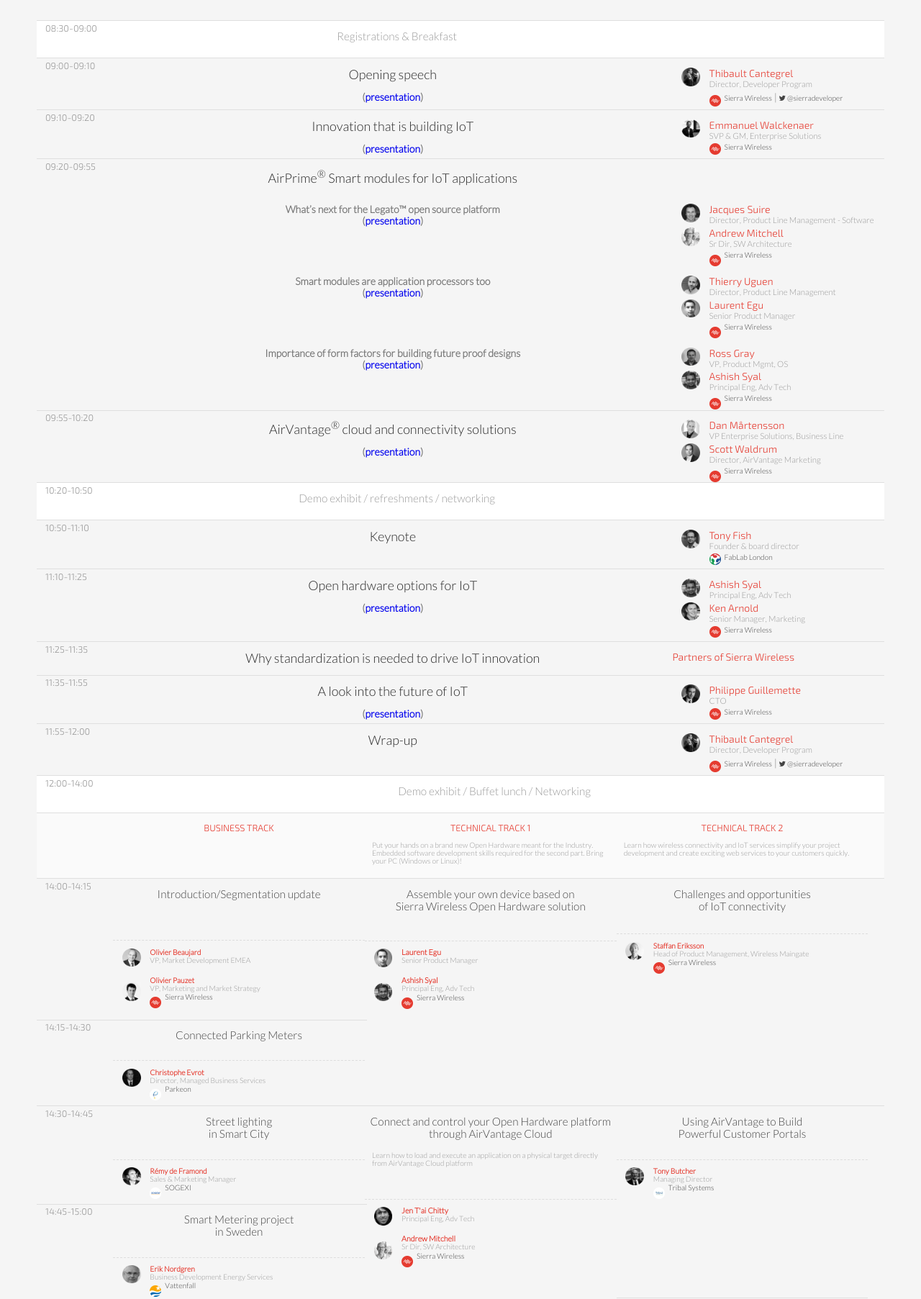
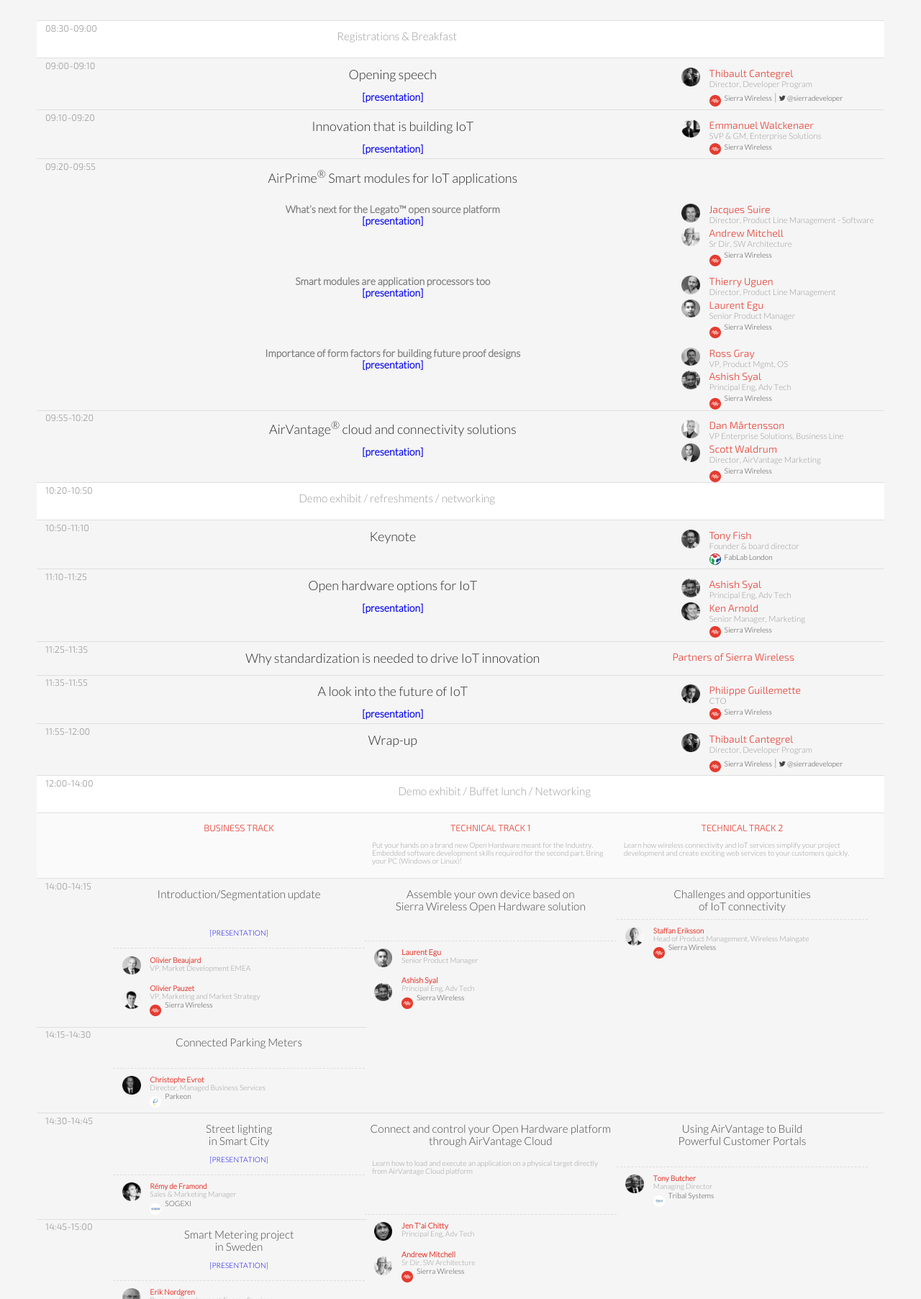
Before and after one commit to SierraWirelessInnovationSummit/SierraWirelessInnovationSummit.github.io, a plain HTML site: page index.html in a window 1280 px wide. Shown: the part 1700-3505 px from the top of the page at 72% size. Drawn offline with Linux system fonts and the light colour scheme; some packages are replaced by stand-ins of ours; files whose address does not match are found by name.

Commit message:
updated all biz track presos

```diff
--- a/index.html
+++ b/index.html
@@ -180,7 +180,7 @@
                 </div>
                 <div class="agenda_element_title">
                     <h3>Opening speech</h3>
-                    <h4>(<a href="http://fr.slideshare.net/thibs0/0-is-welcome" target="_blank">presentation</a>)</h4>
+                    <h4><a href="http://fr.slideshare.net/thibs0/0-is-welcome" target="_blank">[presentation]</a></h4>
                 </div>
                 <div class="agenda_element_speaker">
                     <img src="resources/img/sw_icon_speaker_thibault-cantegrel.jpg" />
@@ -196,7 +196,7 @@
                 </div>
                 <div class="agenda_element_title">
                     <h3>Innovation that is building IoT</h3>
-                    <h4>(<a href="http://fr.slideshare.net/thibs0/1-is-iotintro" target="_blank">presentation</a>)</h4>
+                    <h4><a href="http://fr.slideshare.net/thibs0/1-is-iotintro" target="_blank">[presentation]</a></h4>
                 </div>
                 <div class="agenda_element_speaker">
                     <img src="resources/img/sw_icon_speaker_emmanuel-walckenaer.jpg" />
@@ -224,7 +224,7 @@
                 </div>
                 <div class="agenda_element_title">
                     <h4>What’s next for the Legato™ open source platform</h4>
-                    <h4>(<a href="http://fr.slideshare.net/thibs0/2-is-legatopreso" target="_blank">presentation</a>)</h4>
+                    <h4><a href="http://fr.slideshare.net/thibs0/2-is-legatopreso" target="_blank">[presentation]</a></h4>
                 </div>
                 <div class="agenda_element_speaker">
                     <img src="resources/img/sw_icon_speaker_jacques-suire.jpg" style="margin-bottom: 5px;" />
@@ -244,7 +244,7 @@
                 </div>
                 <div class="agenda_element_title">
                     <h4>Smart modules are application processors too</h4>
-                    <h4>(<a href="http://fr.slideshare.net/thibs0/3-is-wppreso" target="_blank">presentation</a>)</h4>
+                    <h4><a href="http://fr.slideshare.net/thibs0/3-is-wppreso" target="_blank">[presentation]</a></h4>
                 </div>
                 <div class="agenda_element_speaker">
                     <img src="resources/img/sw_icon_speaker_thierry-uguen.jpg" style="margin-bottom: 5px;" />
@@ -264,7 +264,7 @@
                 </div>
                 <div class="agenda_element_title">
                     <h4>Importance of form factors for building future proof designs</h4>
-                    <h4>(<a href="http://fr.slideshare.net/thibs0/4-is-cf3preso" target="_blank">presentation</a>)</h4>
+                    <h4><a href="http://fr.slideshare.net/thibs0/4-is-cf3preso" target="_blank">[presentation]</a></h4>
                 </div>
                 <div class="agenda_element_speaker">
                     <img src="resources/img/sw_icon_speaker_ross-gray.jpg" style="margin-bottom: 5px;" />
@@ -284,7 +284,7 @@
                 </div>
                 <div class="agenda_element_title">
                     <h3>AirVantage<sup>&reg;</sup> cloud and connectivity solutions</h3>
-                    <h4>(<a href="http://fr.slideshare.net/thibs0/5-is-airvantage" target="_blank">presentation</a>)</h4>
+                    <h4><a href="http://fr.slideshare.net/thibs0/5-is-airvantage" target="_blank">[presentation]</a></h4>
                 </div>
                 <div class="agenda_element_speaker">
                     <img src="resources/img/sw_icon_speaker_dan-martenson.jpg" style="margin-bottom: 5px;" />
@@ -328,7 +328,7 @@
                 </div>
                 <div class="agenda_element_title">
                     <h3>Open hardware options for IoT</h3>
-                    <h4>(<a href="http://fr.slideshare.net/thibs0/6-is-mangohpreso" target="_blank">presentation</a>)</h4>
+                    <h4><a href="http://fr.slideshare.net/thibs0/6-is-mangohpreso" target="_blank">[presentation]</a></h4>
                 </div>
                 <div class="agenda_element_speaker">
                     <img src="resources/img/sw_icon_speaker_ashish-syal.jpg" style="margin-bottom: 5px;" />
@@ -359,7 +359,7 @@
                 </div>
                 <div class="agenda_element_title">
                     <h3>A look into the future of IoT</h3>
-                    <h4>(<a href="http://fr.slideshare.net/thibs0/7-is-iotfuture" target="_blank">presentation</a>)</h4>
+                    <h4><a href="http://fr.slideshare.net/thibs0/7-is-iotfuture" target="_blank">[presentation]</a></h4>
                 </div>
                 <div class="agenda_element_speaker">
                     <img src="resources/img/sw_icon_speaker_philippe-guillemette.jpg" />
@@ -422,7 +422,7 @@
                 <div class="agenda_element_title afternoon">
                 	<div class="agenda_element_third">
                     	<h3 style="padding-bottom: 35px;">Introduction/Segmentation update</h3>
-                        <h4 class="fake"></h4>
+                        <h4 class="fake"><a href="http://fr.slideshare.net/thibs0/innovation-summit-2015-01-intro-innovation-summit-op-r3" target="_blank">[presentation]</a></h4>
                         <div class="agenda_element_half_speaker">
                             <img src="resources/img/sw_icon_speaker_olivier-beaujard.jpg" style=" margin-bottom: 22px;" />
                             <h5><a href="#olivier-beaujard" class="navlink">Olivier Beaujard</a></h5>
@@ -451,7 +451,6 @@
                     </div>
                     <div class="agenda_element_third">
                     	<h3 style="padding-bottom: 9px;">Challenges and opportunities<br />of IoT connectivity</h3>
-                        <h4 class="fake"></h4>
                         <div class="agenda_element_half_speaker">
                             <img src="resources/img/sw_icon_speaker_staffan-eriksson.jpg" />
                             <h5><a href="#staffan-eriksson" class="navlink">Staffan Eriksson</a></h5>
@@ -494,7 +493,7 @@
                 <div class="agenda_element_title afternoon">
                 	<div class="agenda_element_third">
                     	<h3>Street lighting<br />in Smart City</h3>
-                        <h4 class="fake"></h4>
+                        <h4 class="fake"><a href="http://fr.slideshare.net/thibs0/02-sogexi-sw-outdoor-smart-lighting-clermontferrand-201505" target="_blank">[presentation]</a></h4>
                         <div class="agenda_element_half_speaker">
                             <img src="resources/img/sw_icon_speaker_remy-de-framond.jpg" />
                             <h5><a href="#remy-de-framond" class="navlink">Rémy de Framond</a></h5>
@@ -530,7 +529,7 @@
                 <div class="agenda_element_title afternoon">
                 	<div class="agenda_element_third">
                     	<h3>Smart Metering project<br />in Sweden</h3>
-                        <h4 class="fake"></h4>
+                        <h4 class="fake"><a href="http://fr.slideshare.net/thibs0/03-vattenfall-smart-meter-project-in-sweden-v10" target="_blank">[presentation]</a></h4>
                         <div class="agenda_element_half_speaker">
                             <img src="resources/img/sw_icon_speaker_erik-nordgren.jpg" />
                             <h5><a href="#erik-nordgren" class="navlink">Erik Nordgren</a></h5>
@@ -565,7 +564,7 @@
                 <div class="agenda_element_title afternoon">
                 	<div class="agenda_element_third">
                     	<h3>Solution for Smart Cities</h3>
-                        <h4 class="fake" style="padding-bottom: 0.85vw;">&nbsp;</h4>
+                        <h4 class="fake" style="padding-bottom: 0.85vw;"><a href="http://fr.slideshare.net/thibs0/04-ecowaste-final" target="_blank">[presentation]</a></h4>
                         <div class="agenda_element_half_speaker">
                             <img src="resources/img/sw_icon_speaker_marc-dikotter.jpg" />
                             <h5><a href="#marc-dikotter" class="navlink">Marc Dikötter</a></h5>
@@ -599,7 +598,7 @@
                 <div class="agenda_element_title afternoon">
                 	<div class="agenda_element_third">
                     	<h3>Axis Deployable Video Surveillance Solution<br />on LTE/4G</h3>
-                        <h4 class="fake"></h4>
+                        <h4 class="fake"><a href="http://fr.slideshare.net/thibs0/05-axis-sierra-innovation-summit" target="_blank">[presentation]</a></h4>
                         <div class="agenda_element_half_speaker">
                             <img src="resources/img/sw_icon_speaker_jamie-donald.jpg" />
                             <h5><a href="#jamie-donald" class="navlink">Jamie Donald</a></h5>
@@ -689,7 +688,7 @@
                 <div class="agenda_element_title afternoon">
                 	<div class="agenda_element_third">
                     	<h3>Healthcare application</h3>
-                        <h4 class="fake"></h4>
+                        <h4 class="fake"><a href="http://fr.slideshare.net/thibs0/07-eeleo-presentation-sierra-wireless169" target="_blank">[presentation]</a></h4>
                         <div class="agenda_element_half_speaker">
                             <img src="resources/img/sw_icon_speaker_thierry-didi.jpg" />
                             <h5><a href="#thierry-didi" class="navlink">Thierry Didi</a></h5>
@@ -737,7 +736,7 @@
                 <div class="agenda_element_title afternoon">
                 	<div class="agenda_element_third">
                     	<h3>GSMA Initiatives<br />for Mobilising the IoT</h3>
-                        <h4 class="fake"></h4>
+                        <h4 class="fake"><a href="http://fr.slideshare.net/thibs0/08-gsma-sierra-innovation-summit-17june2015-updated" target="_blank">[presentation]</a></h4>
                         <div class="agenda_element_half_speaker">
                             <img src="resources/img/sw_icon_speaker_svetlana-grant.jpg" />
                             <h5><a href="#svetlana-grant" class="navlink">Svetlana Grant</a></h5>
@@ -789,7 +788,7 @@
                 <div class="agenda_element_title afternoon">
                 	<div class="agenda_element_third">
                     	<h3>Wireless Sensor Networks<br />for the industrial IoT</h3>
-                        <h4 class="fake"></h4>
+                        <h4 class="fake"><a href="http://fr.slideshare.net/thibs0/10-linear-dust-sierra-june-172" target="_blank">[presentation]</a></h4>
                         <div class="agenda_element_half_speaker">
                             <img src="resources/img/sw_icon_speaker_joy-weiss.jpg" />
                             <h5><a href="#joy-weiss" class="navlink">Joy Weiss</a></h5>
@@ -826,7 +825,7 @@
                 <div class="agenda_element_title afternoon">
                 	<div class="agenda_element_third">
                     	<h3>Empowering connectivity, security<br />and identity in the world of IoT</h3>
-                        <h4 class="fake"></h4>
+                        <h4 class="fake"><a href="http://fr.slideshare.net/thibs0/11-morpho-finalshare" target="_blank">[presentation]</a></h4>
                         <div class="agenda_element_half_speaker">
                             <img src="resources/img/sw_icon_speaker_yves-portalier.jpg" />
                             <h5><a href="#yves-portalier" class="navlink">Yves Portalier</a></h5>
```
